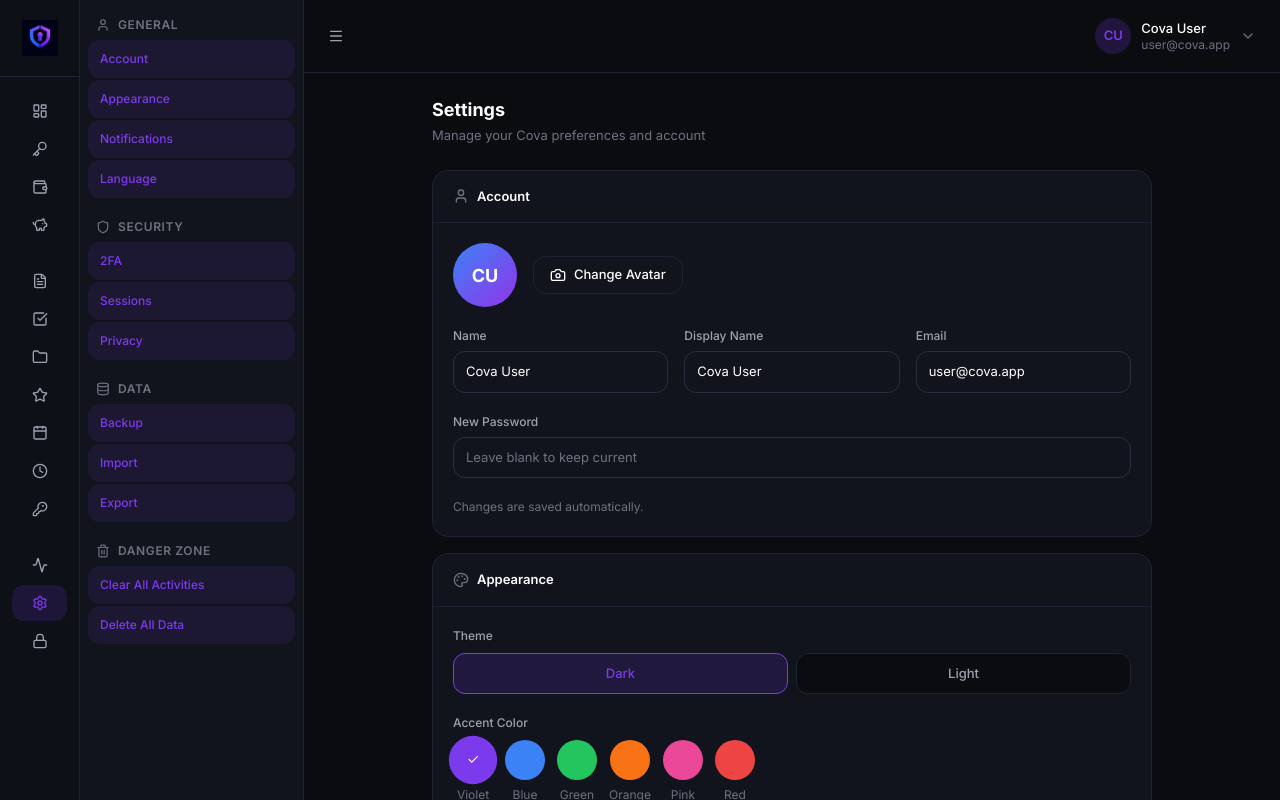
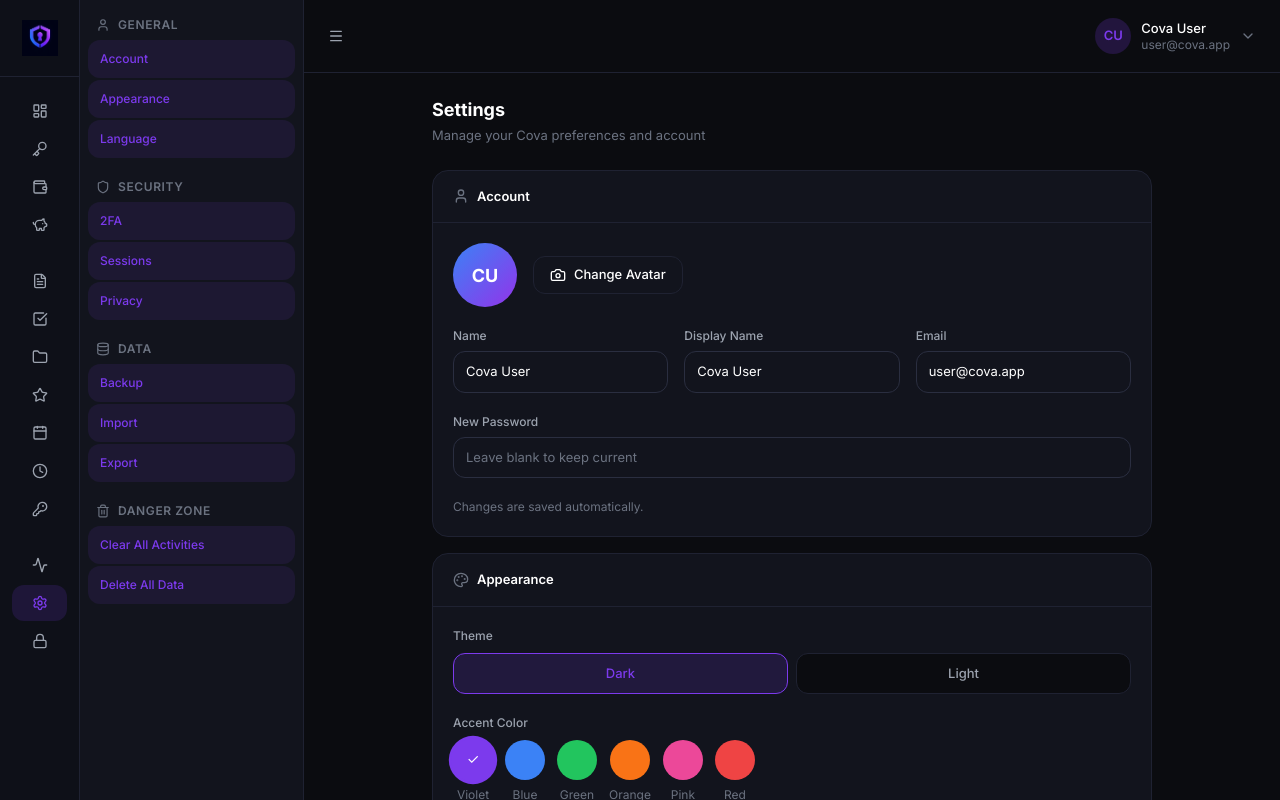
Before and after one commit to Shimizu019/cova-vault, a React (Vite) app: page /settings in a window 1280 px wide. Built offline with nearby package versions, Linux system fonts and the light colour scheme.

Commit message:
fix: remove Notifications from settings sidebar nav
SecondarySidebar was still listing Notifications under General. Removed it from the General section items array. Also cleaned unused Bell import.

```diff
--- a/src/components/layout/SecondarySidebar.tsx
+++ b/src/components/layout/SecondarySidebar.tsx
@@ -1,6 +1,6 @@
 import { NavLink } from 'react-router-dom';
 import { cn } from '@lib/utils';
-import { User, Palette, Bell, Globe, Shield, Monitor, Database, Trash2 } from 'lucide-react';
+import { User, Palette, Globe, Shield, Database, Trash2 } from 'lucide-react';
 
 interface SettingsSection {
   id: string;
@@ -17,7 +17,6 @@ const sections: SettingsSection[] = [
     items: [
       { id: 'account', label: 'Account', href: '/settings#account' },
       { id: 'appearance', label: 'Appearance', href: '/settings#appearance' },
-      { id: 'notifications', label: 'Notifications', href: '/settings#notifications' },
       { id: 'language', label: 'Language', href: '/settings#language' },
     ],
   },
```
